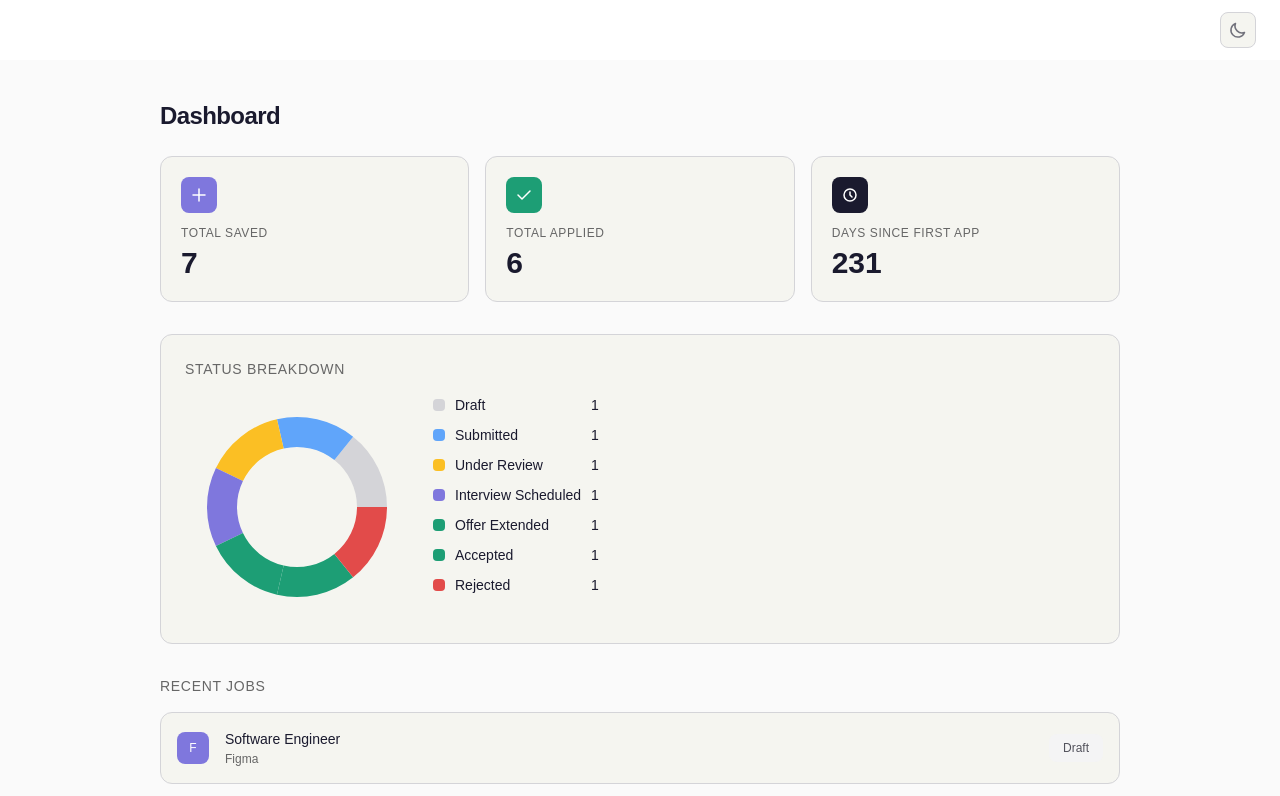
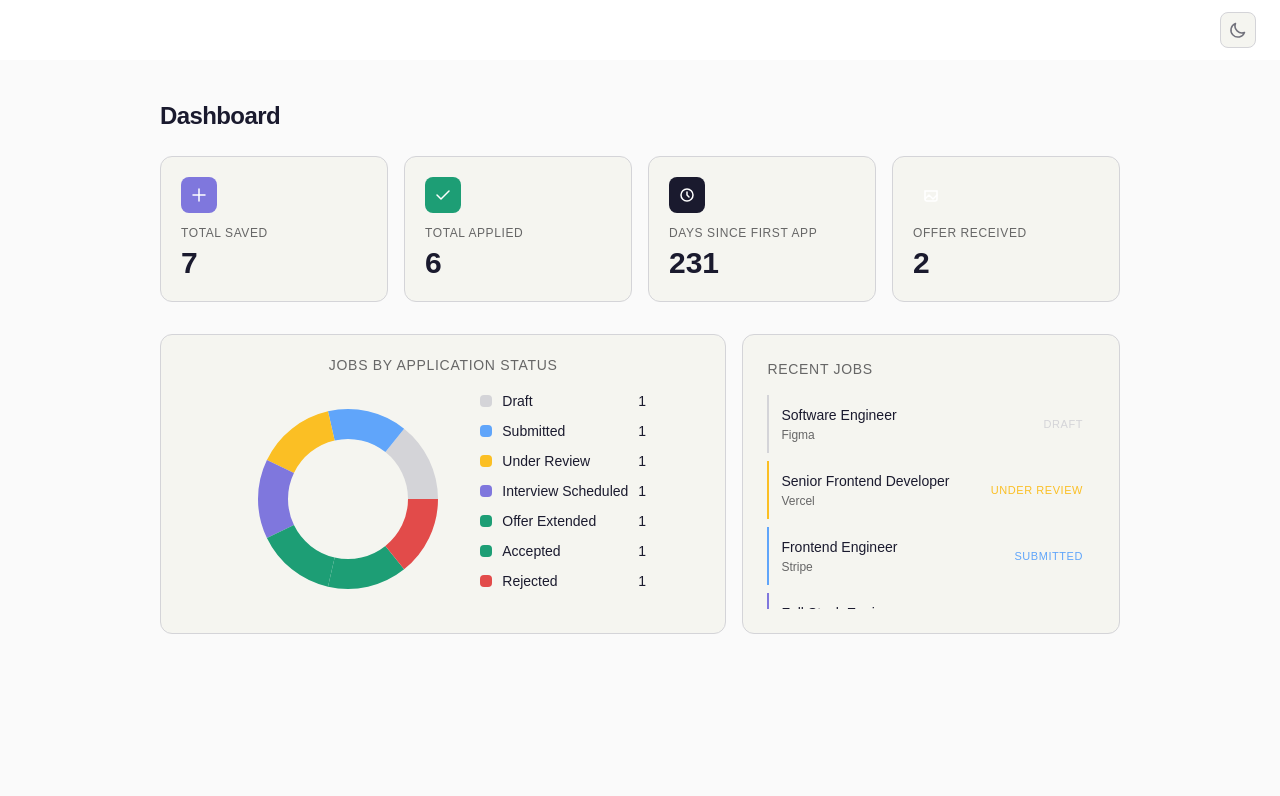
Before and after one commit to ShoAnn/get-a-j-b, a Next.js app in the folder apps/web/: page / in a window 1280 px wide. Shown: the top 796 px of the page. Built offline with nearby package versions, Linux system fonts and the light colour scheme.

Commit message:
rearrange dashboard content layout

```diff
--- a/apps/web/src/app/globals.css
+++ b/apps/web/src/app/globals.css
@@ -18,34 +18,40 @@ body {
 }
 
 .overflow-x-auto,
-.overflow-y-auto {
+.overflow-y-auto,
+.overflow-auto {
   scrollbar-width: thin;
   scrollbar-color: #d4d4d8 transparent;
 }
 
 .dark .overflow-x-auto,
-.dark .overflow-y-auto {
+.dark .overflow-y-auto,
+.dark .overflow-auto {
   scrollbar-color: #52525b transparent;
 }
 
 .overflow-x-auto::-webkit-scrollbar,
-.overflow-y-auto::-webkit-scrollbar {
+.overflow-y-auto::-webkit-scrollbar,
+.overflow-auto::-webkit-scrollbar {
   width: 6px;
   height: 6px;
 }
 
 .overflow-x-auto::-webkit-scrollbar-track,
-.overflow-y-auto::-webkit-scrollbar-track {
+.overflow-y-auto::-webkit-scrollbar-track,
+.overflow-auto::-webkit-scrollbar-track {
   background: transparent;
 }
 
 .overflow-x-auto::-webkit-scrollbar-thumb,
-.overflow-y-auto::-webkit-scrollbar-thumb {
+.overflow-y-auto::-webkit-scrollbar-thumb,
+.overflow-auto::-webkit-scrollbar-thumb {
   background: #d4d4d8;
   border-radius: 3px;
 }
 
 .dark .overflow-x-auto::-webkit-scrollbar-thumb,
-.dark .overflow-y-auto::-webkit-scrollbar-thumb {
+.dark .overflow-y-auto::-webkit-scrollbar-thumb,
+.dark .overflow-auto::-webkit-scrollbar-thumb {
   background: #52525b;
 }
--- a/apps/web/src/app/page.tsx
+++ b/apps/web/src/app/page.tsx
@@ -2,7 +2,7 @@
 
 import Link from "next/link";
 import { PieChart, Pie, Cell, Tooltip, ResponsiveContainer } from "recharts";
-import { StatusBadge, JOB_STATUSES } from "@/components/StatusBadge";
+import { JOB_STATUSES } from "@/components/StatusBadge";
 import type { Job } from "@/types/job";
 
 const MOCK_JOBS: Job[] = [
@@ -18,6 +18,9 @@ const MOCK_JOBS: Job[] = [
 export default function Dashboard() {
   const totalSaved = MOCK_JOBS.length;
   const totalApplied = MOCK_JOBS.filter((j) => j.status !== "draft").length;
+  const offerReceived = MOCK_JOBS.filter(
+    (j) => j.status === "offer_extended" || j.status === "accepted",
+  ).length;
 
   const dates = MOCK_JOBS.map((j) => new Date(j.dateApplied).getTime());
   const firstDate = new Date(Math.min(...dates));
@@ -37,6 +40,7 @@ export default function Dashboard() {
     { label: "Total Saved", value: totalSaved, color: "bg-violet" },
     { label: "Total Applied", value: totalApplied, color: "bg-teal" },
     { label: "Days Since First App", value: daysSince, color: "bg-midnight" },
+    { label: "Offer Received", value: offerReceived, color: "bg-emerald" },
   ];
 
   const statusColors: Record<string, string> = {
@@ -67,7 +71,7 @@ export default function Dashboard() {
         </h1>
 
         {/* Stats cards */}
-        <div className="mt-6 grid grid-cols-1 gap-4 sm:grid-cols-3">
+        <div className="mt-6 grid grid-cols-1 gap-4 sm:grid-cols-2 lg:grid-cols-4">
           {stats.map((stat) => (
             <div
               key={stat.label}
@@ -92,6 +96,12 @@ export default function Dashboard() {
                     <path d="M8 5v3l2 2" stroke="currentColor" strokeWidth="1.5" strokeLinecap="round" strokeLinejoin="round" />
                   </svg>
                 )}
+                {stat.label === "Offer Received" && (
+                  <svg width="16" height="16" viewBox="0 0 16 16" fill="none">
+                    <path d="M2 12L6 8L10 12L14 8" stroke="currentColor" strokeWidth="1.5" strokeLinecap="round" strokeLinejoin="round" />
+                    <path d="M2 4h12v8a2 2 0 01-2 2H4a2 2 0 01-2-2V4z" stroke="currentColor" strokeWidth="1.5" />
+                  </svg>
+                )}
               </div>
               <p className="text-xs font-medium uppercase tracking-wider text-text-secondary dark:text-[#9999AA]">
                 {stat.label}
@@ -103,14 +113,16 @@ export default function Dashboard() {
           ))}
         </div>
 
-        {/* Status breakdown */}
-        <div className="mt-8 rounded-xl border-[0.5px] border-zinc-300 bg-surface p-6 dark:border-[#333355] dark:bg-[#252540]">
+        {/* Status chart + Recent jobs */}
+        <div className="mt-8 flex flex-col gap-4 lg:h-[300px] lg:flex-row">
+          <div className="flex flex-col lg:w-3/5">
+            <div className="flex flex-1 flex-col items-center rounded-xl border-[0.5px] border-zinc-300 bg-surface p-5 dark:border-[#333355] dark:bg-[#252540]">
               <h2 className="text-sm font-medium uppercase tracking-wider text-text-secondary dark:text-[#9999AA]">
-            Status Breakdown
+                Jobs by Application Status
               </h2>
               {chartData.length > 0 ? (
-            <div className="mt-4 flex flex-col items-center gap-6 sm:flex-row sm:items-start">
-              <div className="h-56 w-56 shrink-0 min-w-0">
+                <div className="mt-4 flex flex-1 flex-col items-center justify-center gap-6 sm:flex-row sm:items-start">
+                  <div className="h-54 w-54 shrink-0 min-w-0">
                     <ResponsiveContainer width="100%" height="100%">
                       <PieChart>
                         <Pie
@@ -163,39 +175,48 @@ export default function Dashboard() {
                 </p>
               )}
             </div>
+          </div>
 
-        {/* Recent activity */}
-        <div className="mt-8">
+          <div className="flex flex-col lg:w-2/5">
+            <div className="h-full flex flex-1 flex-col rounded-xl border-[0.5px] border-zinc-300 bg-surface p-6 dark:border-[#333355] dark:bg-[#252540]">
               <h2 className="text-sm font-medium uppercase tracking-wider text-text-secondary dark:text-[#9999AA]">
                 Recent Jobs
               </h2>
-          <div className="mt-4 space-y-3">
+              <div className="mt-4 min-h-0 flex-1 space-y-2 overflow-auto">
                 {[...MOCK_JOBS]
                   .sort(
                     (a, b) =>
                       new Date(b.dateApplied).getTime() -
                       new Date(a.dateApplied).getTime(),
                   )
-              .slice(0, 4)
                   .map((job) => (
                     <Link
                       key={job.id}
                       href={`/jobs/${job.id}`}
-                  className="flex items-center gap-4 rounded-xl border-[0.5px] border-zinc-300 bg-surface p-4 transition-colors hover:bg-white dark:border-[#333355] dark:bg-[#252540] dark:hover:bg-[#2E2E4A]"
+                      className="group flex items-center gap-3 border-l-2 px-3 py-2.5 transition-colors hover:bg-zinc-100 dark:hover:bg-[#2E2E4A]"
+                      style={{ borderLeftColor: statusColors[job.status] }}
                     >
-                  <div className="flex h-8 w-8 shrink-0 items-center justify-center rounded-lg bg-violet text-xs font-medium text-white">
-                    {job.company.charAt(0).toUpperCase()}
+                      <div className="min-w-0 flex-1">
+                        <p className="text-sm font-medium text-midnight dark:text-[#F5F5F0]">
+                          {job.title}
+                        </p>
+                        <p className="mt-0.5 text-xs text-text-secondary dark:text-[#9999AA]">
+                          {job.company}
+                        </p>
                       </div>
-                  <div className="min-w-0 flex-1">
-                    <p className="text-sm font-medium text-midnight dark:text-[#F5F5F0]">{job.title}</p>
-                    <p className="mt-0.5 text-xs text-text-secondary dark:text-[#9999AA]">{job.company}</p>
-                  </div>
-                  <StatusBadge status={job.status} />
+                      <span
+                        className="shrink-0 rounded-full text-[11px] font-medium uppercase tracking-wider"
+                        style={{ color: statusColors[job.status] }}
+                      >
+                        {job.status.replace(/_/g, " ")}
+                      </span>
                     </Link>
                   ))}
               </div>
             </div>
           </div>
         </div>
+      </div>
+    </div>
   );
 }
```
Lines whose indentation alone changed are shown as unchanged.
